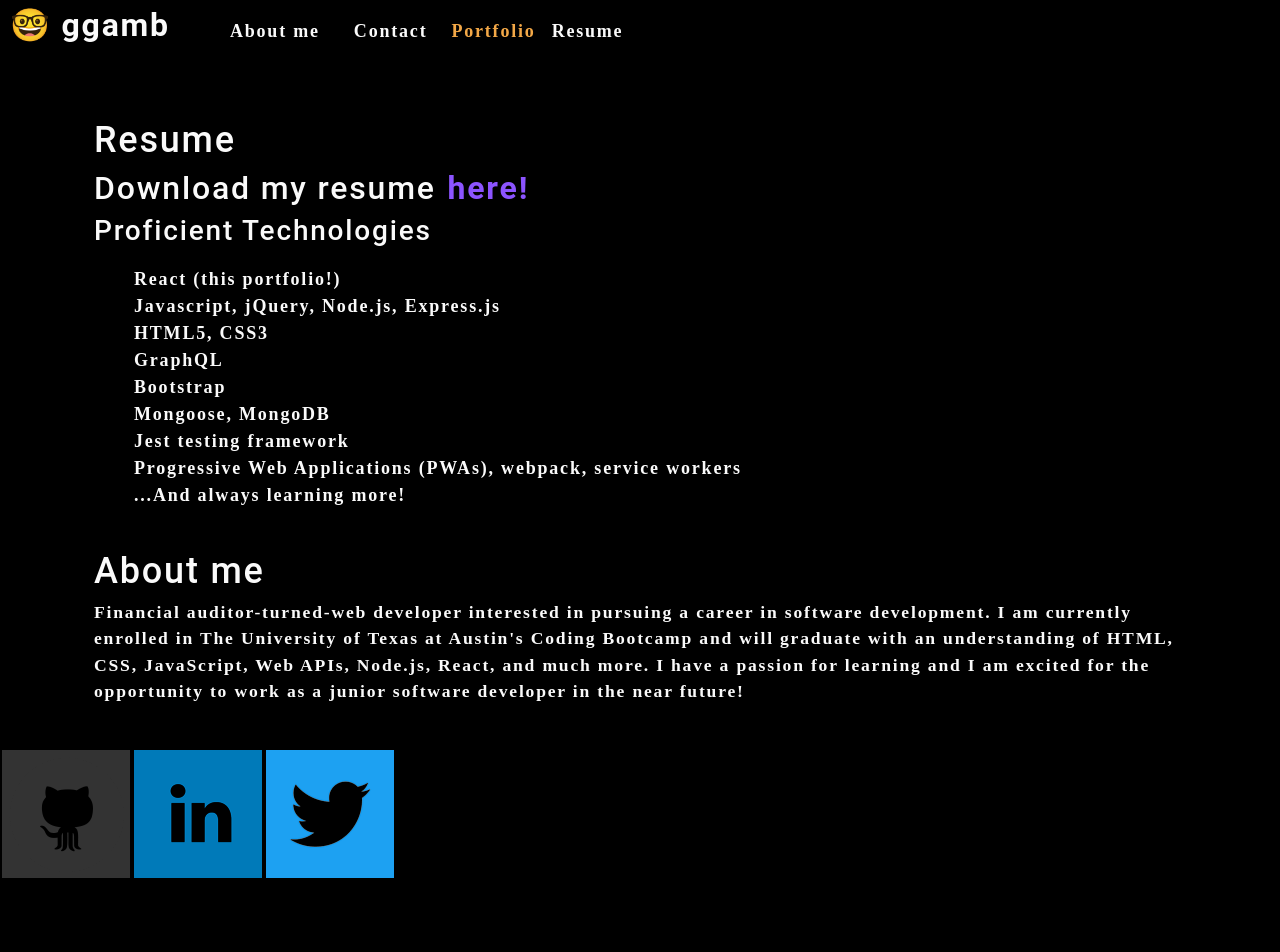
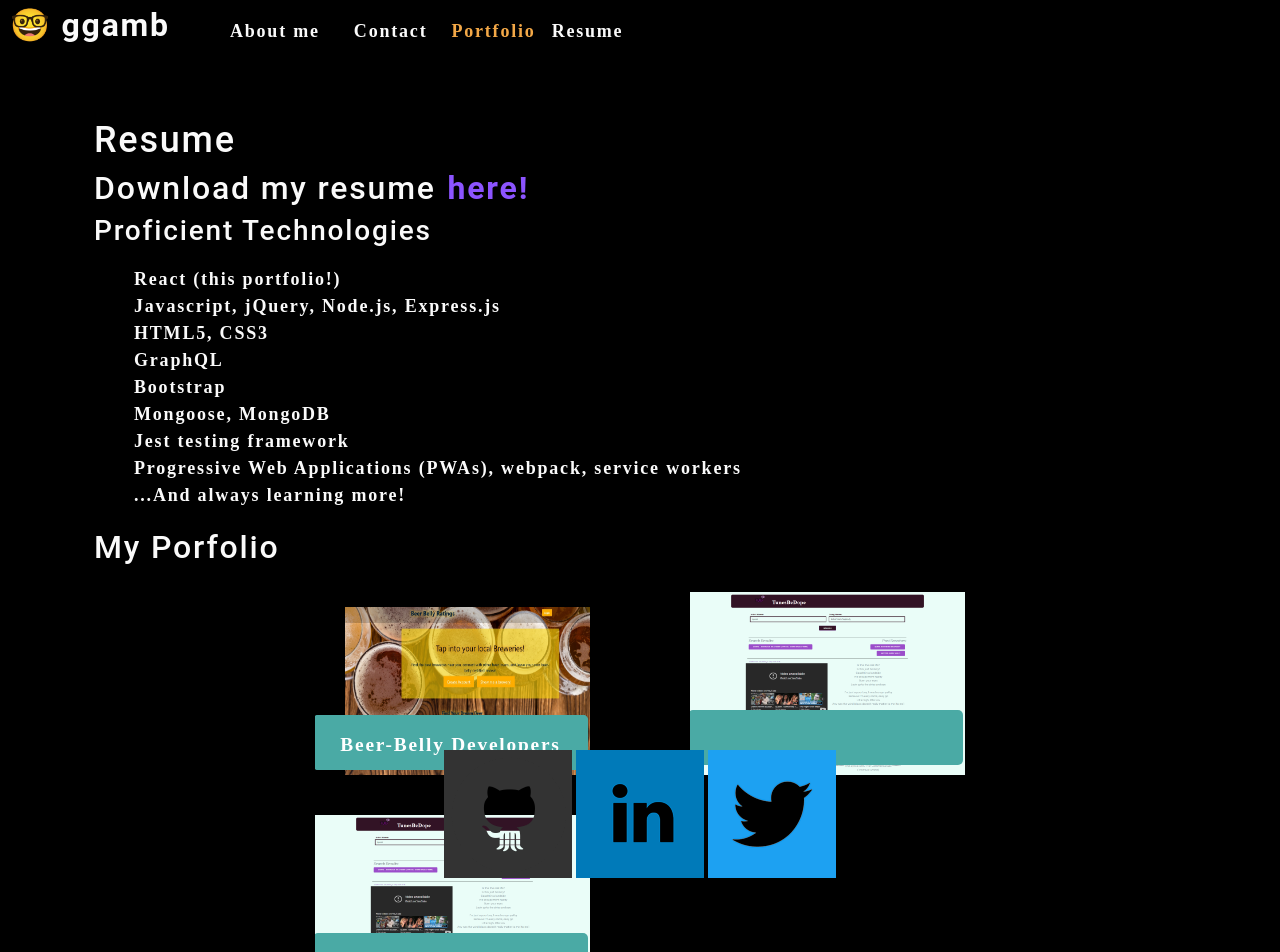
Before and after one commit to ggamb/React-portfolio-ggamb, a React (Create React App) app: page / in a window 1280 px wide. Shown: the top 952 px of the page. Before the commit the page ends 886 px from the top, so only its background shows below. Built offline with nearby package versions, Linux system fonts and the light colour scheme.

Commit message:
started to add portolios, going to make swtich

```diff
--- a/src/App.js
+++ b/src/App.js
@@ -6,6 +6,7 @@ import Contact from './components/Contact';
 import Footer from './components/Footer';
 import About from './components/About'
 import Resume from './components/Resume';
+import Project from './components/Portfolio';
 
 function App() {
   const [categories] = useState([
@@ -30,6 +31,7 @@ function App() {
         {!contactSelected ? (
           <>
           <Resume></Resume>
+          <Portfolio></Portfolio>
           <About></About>
           </>
         ) : (
--- a/src/components/Portfolio/index.js
+++ b/src/components/Portfolio/index.js
@@ -1,8 +1,41 @@
 import React from 'react';
+import beerBelly from '../../assets/images/beer-belly.png'
+import TBD from '../../assets/images/TBD.png'
 
 function Project() {
     return (
-        console.log('hello project!')
+        <section id="my-work" className="portfolio-holder">
+            <h2 className="my-work">My Porfolio</h2>
+            <div className="portfolio-module-holder">
+                <div className="portfolio-module one">
+                    <div className="portfolio-title">
+                        <img src={beerBelly} className='left' alt="Find your favorite bars and breweries!"></img>
+                        <div className='portfolio-text'>
+                            <h3>Beer Belly Developers</h3>
+                            <p>Find your favorite bars and breweries!</p>
+                            <p>
+                                <a href="https://github.com/Xandromus/wander-must" target="_blank">
+                                    <span className="fa fa-github"></span>
+                                </a>
+                                <a href="https://beer-belly.herokuapp.com/" target="_blank">Beer-Belly Developers</a>
+                            </p>
+                        </div>
+                    </div>
+                </div>
+                <div className="portfolio-module two">
+                    <div className="portfolio-title">
+                        <img src={TBD} alt="Tune in and find out!"></img>
+                        <a href="https://evalecillos.github.io/T-B-D/" target="_blank"></a>
+                    </div>
+                </div>
+                <div className="portfolio-module three">
+                    <div className="portfolio-title">
+                        <img src={TBD} alt="Tune in and find out!"></img>
+                        <a href="https://evalecillos.github.io/T-B-D/" target="_blank"></a>
+                    </div>
+                </div>
+            </div>
+        </section>
     );
 }
 
--- a/src/index.css
+++ b/src/index.css
@@ -179,6 +179,144 @@ textarea {
   justify-content: space-between;
 }
 
+.portfolio-module-holder {
+  display: flex;
+  flex-direction: row;
+  flex-wrap: wrap;
+  justify-content: space-between;
+  align-items: center;
+  max-width: 650px;
+  margin: 0 auto 15px auto;
+  width: 90%;
+}
+
+.portfolio-module {
+  position: relative;
+  box-sizing: border-box;
+  display: inline-block;
+  width: 100%;
+  max-width: 275px;
+  max-height: 183px;
+  min-height: auto;
+  margin: 20px 0;
+  overflow: hidden;
+}
+
+.portfolio-title {
+  position: relative;
+  text-align: center;
+  line-height: 55px;
+  width: 275px;
+  height: 183px;
+}
+
+.portfolio-title a {
+  display: inline-block;
+  background-color: #4aaaa5;
+  position: absolute;
+  bottom: 10px;
+  left: 0;
+  right: 0;
+  height: 55px;
+  width: 100%;
+  color: #ffffff;
+  font-size: 1.1em;
+}
+
+.portfolio-title a:hover {
+  background-size: cover;
+  color: #4aaaa5;
+  transition: all ease-in-out .3s;
+}
+
+.portfolio-title a:hover::before {
+  content: "";
+  height: 10px;
+  width: 100%;
+  background-color: #4aaaa5;
+  position: absolute;
+  top: -10px;
+  right: 0;
+  left: 0;
+  transition: all ease-in-out .3s;
+}
+
+.portfolio-title a:hover::after {
+  content: "";
+  height: 10px;
+  width: 100%;
+  background-color: #4aaaa5;
+  position: absolute;
+  bottom: -10px;
+  right: 0;
+  left: 0;
+  transition: all ease-in-out .3s;
+}
+
+.portfolio-module img {
+  width: 275px;
+  height: 183px;
+}
+
+img.left {
+  float: left;
+  margin: 10px 20px 10px 30px;
+}
+
+
+img.right {
+  float: right;
+  margin: 10px 30px 10px 20px;
+}
+
+img.landscape {
+  max-width: 338px;
+}
+
+img.portrait {
+  max-height: 338px;
+}
+
+.one {
+  animation: fadeIn 1.25s ease-in-out 0.5s;
+  animation-fill-mode: backwards;
+}
+
+.two {
+  animation: fadeIn 1.25s ease-in-out 0.75s;
+  animation-fill-mode: backwards;
+}
+
+.three {
+  animation: fadeIn 1.25s ease-in-out 1s;
+  animation-fill-mode: backwards;
+}
+
+.four {
+  animation: fadeIn 1.25s ease-in-out 1.25s;
+  animation-fill-mode: backwards;
+}
+
+.five {
+  animation: fadeIn 1.25s ease-in-out 1.5s;
+  animation-fill-mode: backwards;
+}
+
+.six {
+  animation: fadeIn 1.25s ease-in-out 1.75s;
+  animation-fill-mode: backwards;
+}
+
+.seven {
+  animation: fadeIn 1.25s ease-in-out 2s;
+  animation-fill-mode: backwards;
+}
+
+.eight {
+  animation: fadeIn 1.25s ease-in-out 2.25s;
+  animation-fill-mode: backwards;
+}
+
 .flex-end {
   justify-content: flex-end;
 }
@@ -298,3 +436,7 @@ footer {
   width: 100%;
   height: 50px;
 }
+
+footer nav {
+  text-align:center;
+}
```
Also changed, not shown: src/assets/images/TBD.png (added), src/assets/images/beer-belly.png (added).
